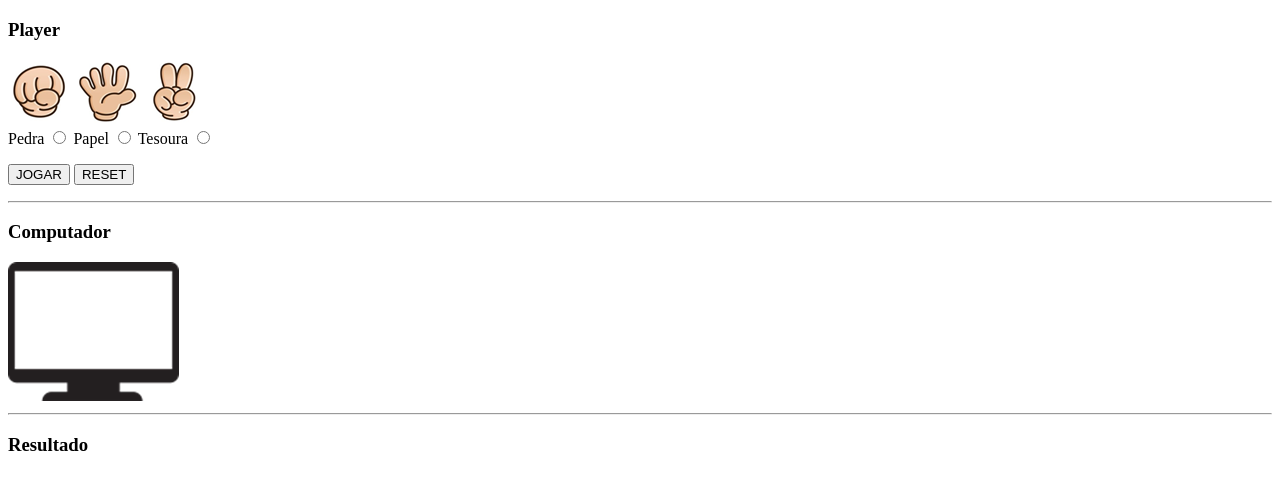
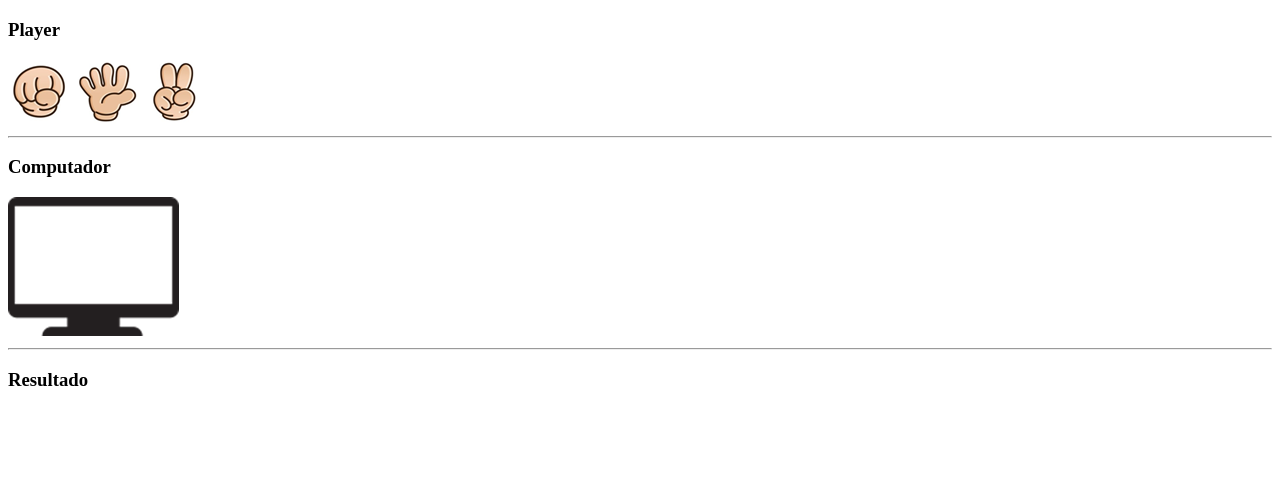
Before and after one commit to Strelizia3548/Jokenpo, a plain HTML site: page index.html in a window 1280 px wide. Shown: the part 61-550 px from the top of the page. Drawn offline with Linux system fonts and the light colour scheme.

Commit message:
Update index.html

```diff
--- a/index.html
+++ b/index.html
@@ -4,39 +4,27 @@
     <meta charset="UTF-8">
     <meta http-equiv="X-UA-Compatible" content="IE=edge">
     <meta name="viewport" content="width=device-width, initial-scale=1.0">
+    <link rel="stylesheet" href="./style.css">
     <title>Jokenpo</title>
 </head>
 <body>
+    <div class="container">
         <h1>Jokenpo Duel</h1>
         <h3>Player</h3>
-    <img src="./pedra.png" alt="">
-    <img src="./papel.png" alt="">
-    <img src="./tesoura.png" alt="">
-
-    <form action="">
-    <label for="pedra">Pedra</label>
-    <input type="radio" name="grupo" id="pedra">
-
-    <label for="papel">Papel</label>
-    <input type="radio" name="grupo" id="papel">
-
-    <label for="tesoura">Tesoura</label>
-    <input type="radio" name="grupo" id="tesoura">
-
-    <p>
-        <input type="button" value="JOGAR" onclick="jogar()">
-        <input type="button" value="RESET" onclick="resetar()">
-    </p>
-</form>
-
+        <div>
+            <img src="./pedra.png" alt="pedra" id="pedra" onclick="jogar('pedra')">
+            <img src="./papel.png" alt="papel" id="papel" onclick="jogar('papel')">
+            <img src="./tesoura.png" alt="tesoura" id="tesoura" onclick="jogar('tesoura')">
+        </div>
 
         <hr>
 
         <h3>Computador</h3>
-    <img src="./pc.png" alt="" id="pc">
+        <img src="./pc.png" alt="pc" id="pc">
         <hr>
         <h3>Resultado</h3>
         <p id="placar"></p>
+    </div>
 
     <script src="./jokenpo.js"></script>
 </body>
```
Lines whose indentation alone changed are shown as unchanged.
